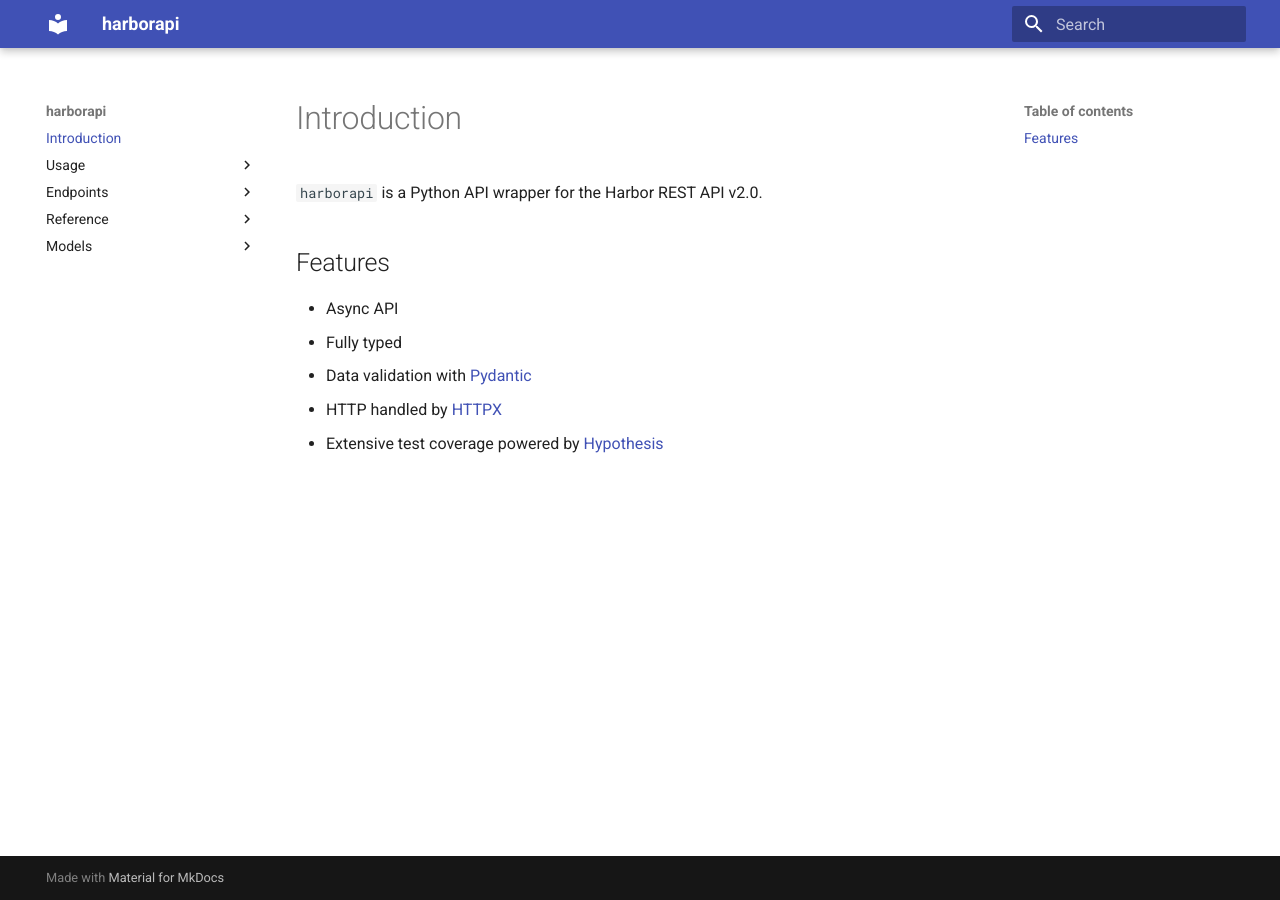
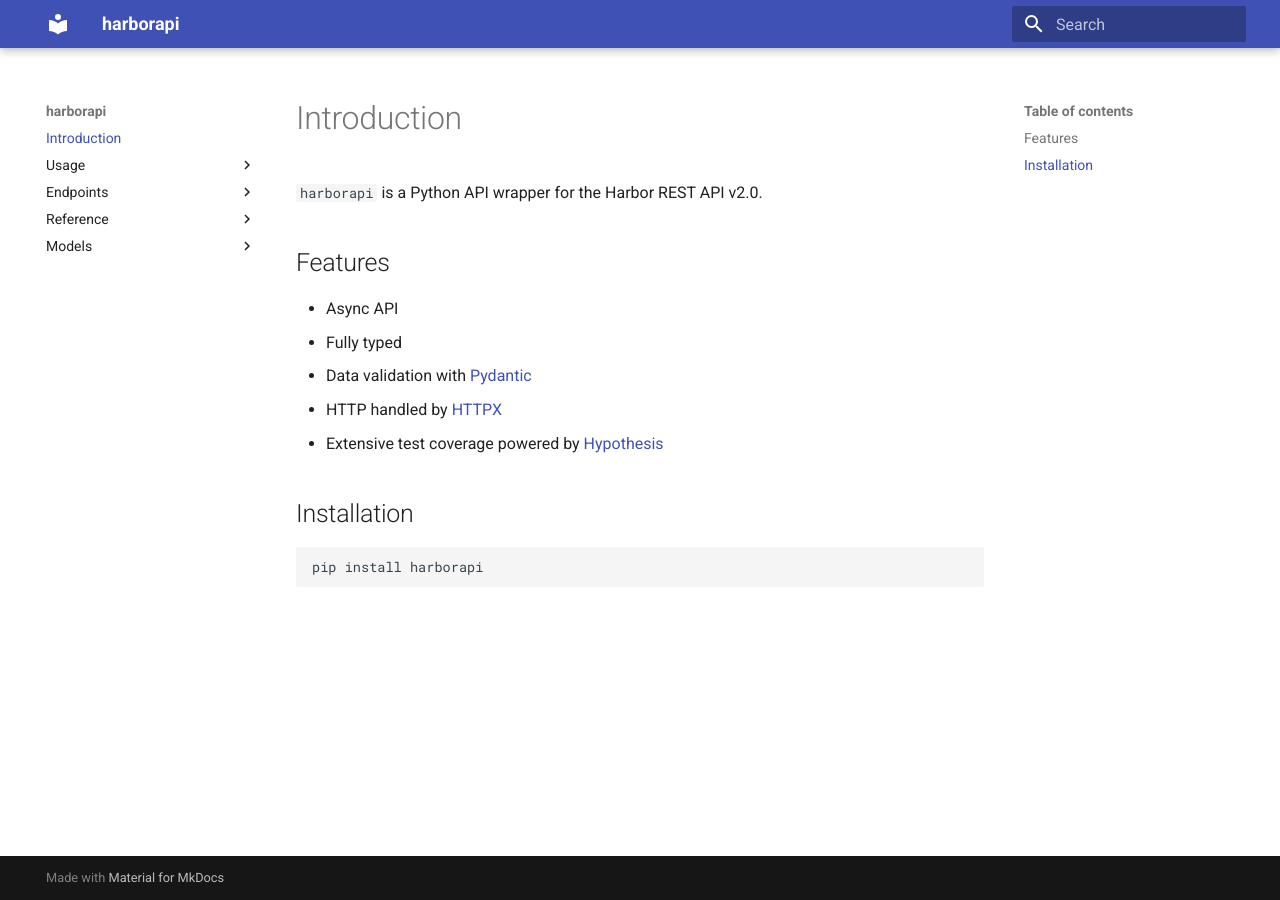
Before and after one commit to unioslo/harborapi, an MkDocs documentation site: the page built from docs/index.md, in a window 1280 px wide. Built offline with MkDocs 1.6.1 and Material for MkDocs 9.7.7, drawn with Linux system fonts in a browser that asks for light colours.

Commit message:
Add installation instructions

````diff
--- a/docs/index.md
+++ b/docs/index.md
@@ -9,3 +9,9 @@
 - Data validation with [Pydantic](https://pydantic-docs.helpmanual.io/)
 - HTTP handled by [HTTPX](https://www.python-httpx.org/)
 - Extensive test coverage powered by [Hypothesis](https://hypothesis.works/)
+
+## Installation
+
+```bash
+pip install harborapi
+```
````
